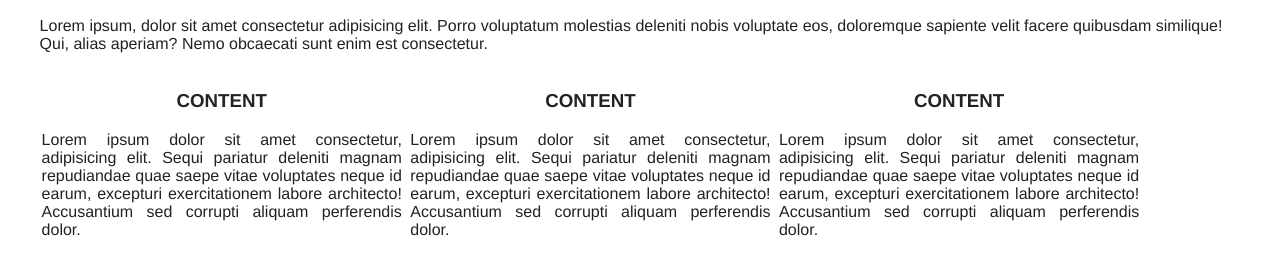
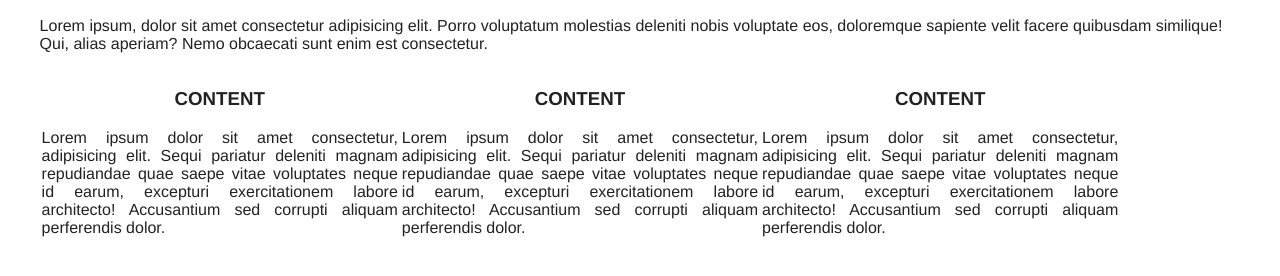
Before and after one commit to hamadhassan/Advanced-Styling-with-Responsive-Design, a plain HTML site: page index.html in a window 1280 px wide. Shown: the part 150-426 px from the top of the page. Drawn offline with Linux system fonts and the light colour scheme.

Commit message:
media queries

```diff
--- a/css/styles.css
+++ b/css/styles.css
@@ -18,12 +18,20 @@ h2{
 h3{
     text-transform: uppercase;
 }
-.content{
-    width: 30%;
-    display: inline-block;
-    text-align: center;
+
+.content p{
     margin: 2px;
-}
-.content p{
     text-align: justify;
 }
+.content h3{
+    text-align: center;
+}
+
+@media screen and (min-width:778px)
+{
+    .content{
+        width: 30%;
+        display: inline-block;
+        float:left;
+    }
+}
```
